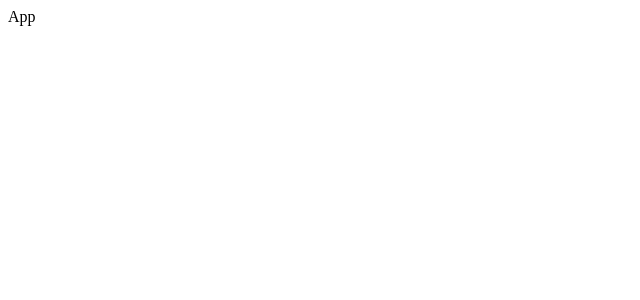
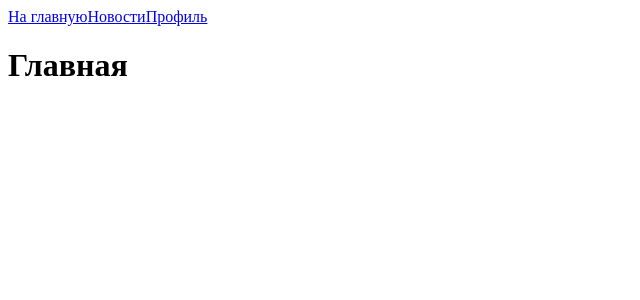
Before and after one commit to dmitkuz/frontend-test-task-stal, a React (Create React App) app: page / in a window 1280 px wide. Shown: the top 300 px of the page, without its empty margins (0-640 px from the left). Built offline with nearby package versions, Linux system fonts and the light colour scheme.

Commit message:
base structure

```diff
--- a/package.json
+++ b/package.json
@@ -8,7 +8,10 @@
     "@testing-library/user-event": "^13.5.0",
     "react": "^18.0.0",
     "react-dom": "^18.0.0",
+    "react-redux": "^7.2.8",
+    "react-router-dom": "^6.3.0",
     "react-scripts": "5.0.0",
+    "redux": "^4.1.2",
     "web-vitals": "^2.1.4"
   },
   "scripts": {
--- a/src/App.jsx
+++ b/src/App.jsx
@@ -1,5 +1,13 @@
+import AppRouter from "./components/AppRouter";
+import Header from "./components/Header";
+
 const App = () => {
-  return <div>App</div>;
+  return (
+    <>
+      <Header />
+      <AppRouter />
+    </>
+  );
 };
 
 export default App;
--- /dev/null
+++ b/src/components/AppRouter.jsx
@@ -0,0 +1,35 @@
+import { Route, Routes, Navigate } from "react-router-dom";
+import { privateRoutes, publicRoutes, ROUTE_NAMES } from "../router";
+
+const AppRouter = () => {
+  const isAuth = false;
+
+  return (
+    <Routes>
+      {publicRoutes.map((route) => (
+        <Route
+          path={route.path}
+          element={<route.component />}
+          key={route.path}
+        />
+      ))}
+
+      {isAuth &&
+        privateRoutes.map((route) => (
+          <Route
+            path={route.path}
+            element={<route.component />}
+            key={route.path}
+          />
+        ))}
+
+      {isAuth ? (
+        <Route path="*" element={<Navigate to={ROUTE_NAMES.HOME} />} />
+      ) : (
+        <Route path="*" element={<Navigate to={ROUTE_NAMES.LOGIN} />} />
+      )}
+    </Routes>
+  );
+};
+
+export default AppRouter;
--- /dev/null
+++ b/src/components/Header.jsx
@@ -0,0 +1,12 @@
+import { Link } from "react-router-dom";
+import { ROUTE_NAMES } from "../router";
+
+const Header = () => (
+  <nav>
+    <Link to={ROUTE_NAMES.HOME}>На главную</Link>
+    <Link to={ROUTE_NAMES.NEWS}>Новости</Link>
+    <Link to={ROUTE_NAMES.PROFILE}>Профиль</Link>
+  </nav>
+);
+
+export default Header;
--- a/src/index.jsx
+++ b/src/index.jsx
@@ -1,11 +1,16 @@
 import React from "react";
 import ReactDOM from "react-dom";
+import { Provider } from "react-redux";
+import { BrowserRouter } from "react-router-dom";
 import App from "./App";
+import store from "./store";
 import "./index.css";
 
 ReactDOM.render(
-  <React.StrictMode>
-    <App />
-  </React.StrictMode>,
+  <Provider store={store}>
+    <BrowserRouter>
+      <App />
+    </BrowserRouter>
+  </Provider>,
   document.getElementById("root")
 );
--- /dev/null
+++ b/src/pages/Home.jsx
@@ -0,0 +1,5 @@
+const Home = () => {
+  return <h1>Главная</h1>;
+};
+
+export default Home;
--- /dev/null
+++ b/src/pages/Login.jsx
@@ -0,0 +1,5 @@
+const Login = () => {
+  return <h1>Страница ввода логина и пароля</h1>;
+};
+
+export default Login;
--- /dev/null
+++ b/src/pages/News.jsx
@@ -0,0 +1,10 @@
+const News = () => {
+  return (
+    <h1>
+      Страница с новостями (любая информация, желательно новости хранить в json
+      формате)
+    </h1>
+  );
+};
+
+export default News;
--- /dev/null
+++ b/src/pages/Profile.jsx
@@ -0,0 +1,5 @@
+const Profile = () => {
+  return <h1>Страница с произвольным текстом, недоступная без авторизации</h1>;
+};
+
+export default Profile;
--- /dev/null
+++ b/src/router/index.js
@@ -0,0 +1,21 @@
+import Home from "../pages/Home";
+import Login from "../pages/Login";
+import News from "../pages/News";
+import Profile from "../pages/Profile";
+
+export const ROUTE_NAMES = {
+  HOME: "/",
+  LOGIN: "/login",
+  NEWS: "/news",
+  PROFILE: "/profile",
+};
+
+export const publicRoutes = [
+  { path: ROUTE_NAMES.HOME, exact: true, component: Home },
+  { path: ROUTE_NAMES.LOGIN, exact: true, component: Login },
+  { path: ROUTE_NAMES.NEWS, exact: true, component: News },
+];
+
+export const privateRoutes = [
+  { path: ROUTE_NAMES.PROFILE, exact: true, component: Profile },
+];
--- /dev/null
+++ b/src/store/index.js
@@ -0,0 +1,6 @@
+import { combineReducers, createStore } from "redux";
+
+const rootReducer = combineReducers({});
+const store = createStore(rootReducer);
+
+export default store;
```
Also changed, not shown: 1 other file (tests, documents, lock files or other folders).
